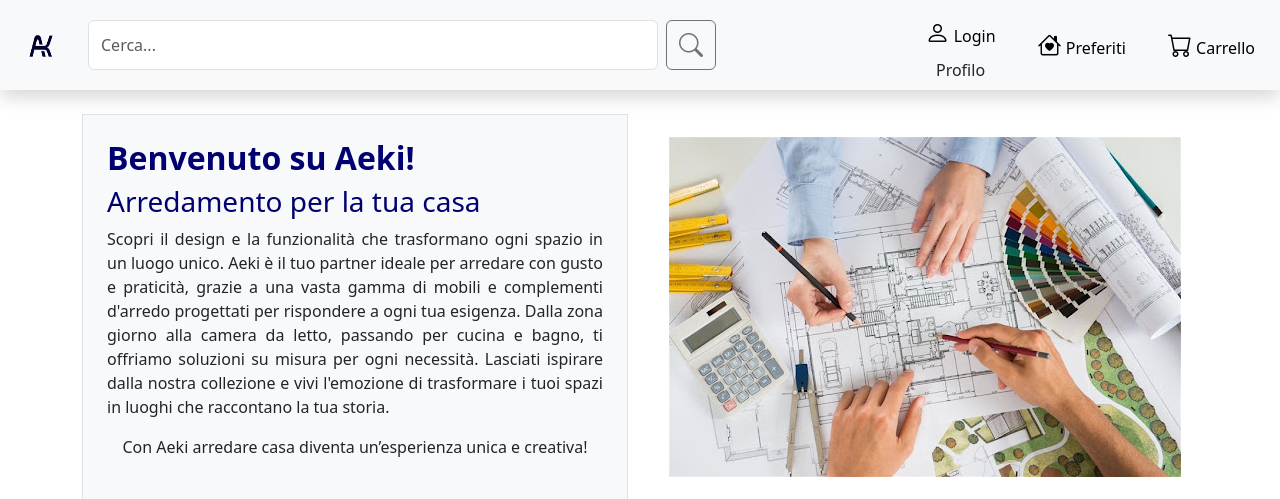
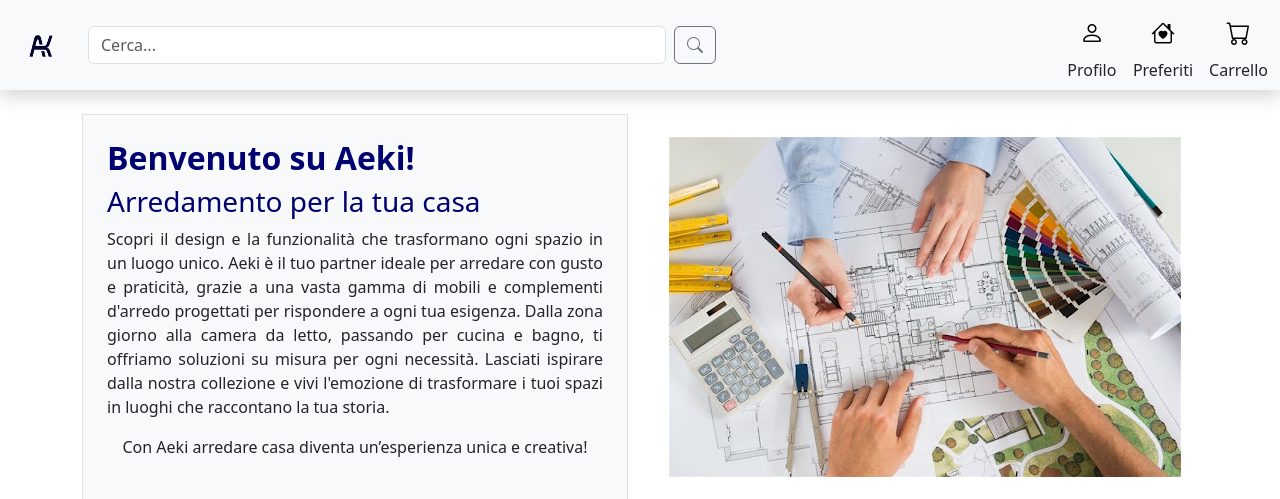
Before and after one commit to RikyPoz/ProgettoWeb, a PHP site: page /homePage.php in a window 1280 px wide. Shown: the top 499 px of the page. Run offline with PHP 8.4, Linux system fonts and the light colour scheme; data that the repository does not hold is empty.

Commit message:
Ripristino base

```diff
--- a/Aeki/template/base.php
+++ b/Aeki/template/base.php
@@ -37,11 +37,9 @@ endif;
 
             <!-- Search Bar -->
             <form class="d-flex mx-auto" role="search" style="width: 50%;" action="filteredProducts.php" method="get">
-                <!-- Aggiungi una label visibile per l'accessibilità -->
-                <label for="searchInput" class="visually-hidden">Cerca</label>
-                <input class="form-control me-2" type="search" name="search" id="searchInput" placeholder="Cerca..." aria-label="Cerca" required>
+                <input class="form-control me-2" type="search" name="search" placeholder="Cerca..." aria-label="Search" required>
                 <button class="btn btn-outline-secondary" type="submit">
-                    <em class="bi bi-search" style="font-size: 1.5rem;"></em>
+                    <i class="bi bi-search"></i>
                 </button>
             </form>
 
@@ -57,24 +55,23 @@ endif;
                         ?>
                         <div class="dropdown">
                             <button class="btn btn-light text-center" type="button" id="profileDropdown" data-bs-toggle="dropdown" aria-expanded="false">
-                                <em class="bi bi-person" style="font-size: 1.5rem;"></em>
+                                <i class="bi bi-person" style="font-size: 1.5rem;"></i>
                                 <!-- Punto rosso per notifiche non lette -->
                                 <?php if ($unread_count > 0): ?>
-                                    <span class="badge" id="unreadCount" style="position: absolute; top: -5px; right: -5px; font-size: 0.8rem; background-color:#B00000; color: white;"><?php echo $unread_count; ?></span>
+                                    <span class="badge" id="unreadCount" style="position: absolute; top: -5px; right: -5px; font-size: 0.8rem;background-color:#B00000"><?php echo $unread_count; ?></span>
                                 <?php endif; ?>
                             </button>
                             <ul class="dropdown-menu dropdown-menu-end shadow rounded" aria-labelledby="profileDropdown">
-                                <li><a class="dropdown-item" href="profile.php"><em class="bi bi-person-circle me-2"></em>Profilo</a></li>
+                                <li><a class="dropdown-item" href="profile.php"><i class="bi bi-person-circle me-2"></i>Profilo</a></li>
                                     <?php if($userType === "Cliente"): ?>
-                                    <li><a class="dropdown-item" href="orderList.php"><em class="bi bi-list-check me-2"></em>Ordini</a></li>
+                                    <li><a class="dropdown-item" href="orderList.php"><i class="bi bi-list-check me-2"></i>Ordini</a></li>
                                     <?php endif; ?>
-                                <li><a class="dropdown-item logout-button" style="color:#B00000" href="#"><em class="bi bi-box-arrow-right me-2"></em>Logout</a></li>
+                                <li><a class="dropdown-item logout-button"style=";color:#B00000" href="#"><i class="bi bi-box-arrow-right me-2"></i>Logout</a></li>
                             </ul>
                         </div>
                         <?php else: ?>
-                        <a href="login.php" class="btn btn-light text-center" title="Login">
-                            <em class="bi bi-person" style="font-size: 1.5rem;"></em>
-                            Login
+                        <a href="login.php" class="btn btn-light text-center">
+                            <i class="bi bi-person" style="font-size: 1.5rem;"></i>
                         </a>
                         <?php endif; ?>
                         <span>Profilo</span>
@@ -82,23 +79,23 @@ endif;
 
                     <?php if($userType === "Cliente"): ?>
                     <li class="nav-item d-flex flex-column align-items-center mx-3">
-                        <a href="whishlist.php" class="btn btn-light text-center" title="Wishlist">
-                            <em class="bi bi-house-heart" style="font-size: 1.5rem;"></em>
-                            Preferiti
+                        <a href="whishlist.php" class="btn btn-light text-center">
+                            <i class="bi bi-house-heart" style="font-size: 1.5rem;"></i>
                         </a>
+                        <span>Preferiti</span>
                     </li>
                     <li class="nav-item d-flex flex-column align-items-center">
-                        <a href="shoppingCart.php" class="btn btn-light text-center" title="Shopping Cart">
-                            <em class="bi bi-cart" style="font-size: 1.5rem;"></em>
-                            Carrello
+                        <a href="shoppingCart.php" class="btn btn-light text-center">
+                            <i class="bi bi-cart" style="font-size: 1.5rem;"></i>
                         </a>
+                        <span>Carrello</span>
                     </li>
                     <?php else: ?>
                     <li class="nav-item d-flex flex-column align-items-center mx-3">
-                        <a href="seller.php" class="btn btn-light text-center" title="Seller Hub">
-                            <em class="bi bi-briefcase" style="font-size: 1.5rem;"></em>
-                            Hub
+                        <a href="seller.php" class="btn btn-light text-center">
+                            <i class="bi bi-briefcase" style="font-size: 1.5rem;"></i>
                         </a>
+                        <span>Hub</span>
                     </li>
                     <?php endif; ?>
                 </ul>
```
